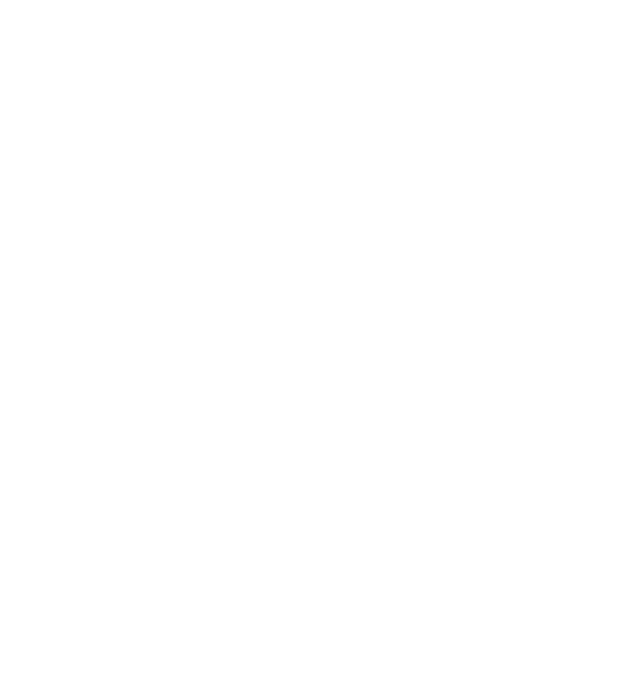
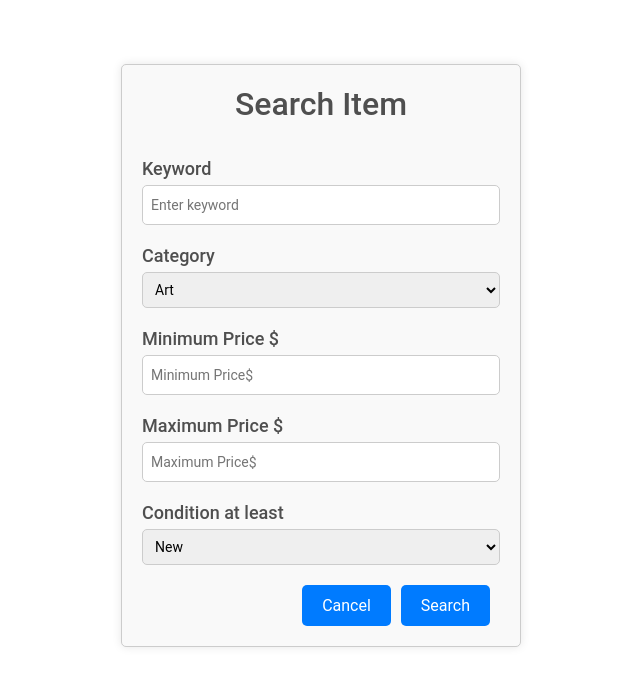
Before and after one commit to leileili1010/Buzzbid, a React (Create React App) app in the folder Phase_3/buzzbid-react/: page /searchitem in a window 1280 px wide. Before the commit this address had no page. Shown: the top 686 px of the page, without its empty margins (319-959 px from the left). Built offline with nearby package versions, Linux system fonts and the light colour scheme.

Commit message:
search item styling done

```diff
--- a/Phase_3/buzzbid-react/src/App.js
+++ b/Phase_3/buzzbid-react/src/App.js
@@ -4,6 +4,7 @@
 import Register from './components/register';
 import Dashboard from "./components/dashboard";
 import ListItem from "./components/listItem";
+import SearchItem from "./components/SearchItem/SearchItem";
 
 function App() {
   return (
@@ -14,6 +15,7 @@
             <Route path="/register" element={<Register/>}/>
             <Route path="/dashboard" element={<Dashboard/>}/>
             <Route path="/listItem" element={<ListItem/>}/>
+            <Route path="/searchitem" element={<SearchItem/>}/>
           </Routes>
         </Router>
       </div>
--- /dev/null
+++ b/Phase_3/buzzbid-react/src/components/SearchItem/SearchItem.css
@@ -0,0 +1,58 @@
+.search-item-form {
+    max-width: 400px;
+    margin: 5% auto;
+    padding: 20px;
+    border: 1px solid #ccc;
+    border-radius: 5px;
+    background-color: #f9f9f9;
+    box-shadow: 0 0 10px rgba(0, 0, 0, 0.1);
+}
+
+.search-item-input {
+    margin-bottom: 20px;
+}
+
+.search-item-form h2 {
+    margin-bottom: 35px;
+    text-align: center;
+}
+
+.search-item-input h4 {
+    margin-bottom: 5px;
+    font-size: 18px;
+}
+
+.search-item-input label {
+    display: block;
+}
+
+.search-item-input select,
+.search-item-input input[type="text"],
+.search-item-input input[type="number"] {
+    width: 100%;
+    padding: 8px;
+    border: 1px solid #ccc;
+    border-radius: 5px;
+    box-sizing: border-box;
+    font-size: 14px;
+}
+
+.search-item-btns {
+    display: flex;
+    justify-content: flex-end;
+}
+
+.search-item-form button {
+    padding: 8px 20px;
+    border: none;
+    border-radius: 5px;
+    background-color: #007bff;
+    color: #fff;
+    font-size: 16px;
+    cursor: pointer;
+    margin-right: 10px;
+}
+
+.search-item-form button:hover {
+    background-color: #0056b3;
+}
--- /dev/null
+++ b/Phase_3/buzzbid-react/src/components/SearchItem/SearchItem.jsx
@@ -0,0 +1,101 @@
+
+import { useState } from "react";
+import "./SearchItem.css";
+const SearchItem = () => {
+    const [keyword, setKeyword] = useState("");
+    const [minPrice, setMinPrice] = useState("");
+    const [maxPrice, setMaxPrice] = useState("");
+    const [condition, setCondition] = useState("");
+    const [category, setCategory] = useState("");
+
+    return (
+        <div>
+            <form className="search-item-form">
+                <h2>Search Item</h2>
+                <div className="search-item-input">
+                    <h4>Keyword</h4>
+                    <label htmlFor="keyword">
+                        <input
+                            type="text"
+                            name="keyword"
+                            value={keyword}
+                            onChange={(e) => setKeyword(e.target.value)}
+                            placeholder="Enter keyword"
+                        />
+                    </label>
+                </div>
+
+                <div className="search-item-input">
+                    <h4>Category</h4>
+                    <label htmlFor="category">
+                        <select
+                            name="category"
+                            value={category}
+                            onChange={(e) => setCategory(e.target.value)}
+                        >
+                            <option disabled value={"placeholder"}>Select a category</option>
+                            <option value="art">Art</option>
+                            <option value="books">Books</option>
+                            <option value="electronics">Electronics</option>
+                            <option value="home & garden">Home & Garden</option>
+                            <option value="supporting goods">Supporting Goods</option>
+                            <option value="toys">Toys</option>
+                            <option value="other">Other</option>
+                        </select>
+                    </label>
+                </div>
+
+                <div className="search-item-input">
+                    <h4>Minimum Price $</h4>
+                    <label htmlFor="min-Price">
+                        <input
+                            type="number"
+                            name="min-Price"
+                            value={minPrice}
+                            onChange={(e) => setMinPrice(e.target.value)}
+                            placeholder="Minimum Price$"
+                        />
+                    </label>
+                </div>
+
+                <div className="search-item-input">
+                    <h4>Maximum Price $</h4>
+                    <label htmlFor="max-price">
+                        <input
+                            type="number"
+                            name="max-price"
+                            value={maxPrice}
+                            onChange={(e) => setMaxPrice(e.target.value)}
+                            placeholder="Maximum Price$"
+                        />
+                    </label>
+                </div>
+
+                <div className="search-item-input">
+                    <h4>Condition at least</h4>
+                    <label htmlFor="condition">
+                        <select
+                            name="condition"
+                            value={condition}
+                            onChange={(e) => setCondition(e.target.value)}
+                        >
+                            <option disabled value={"placeholder"}>Select a condition</option>
+                            <option value="New">New</option>
+                            <option value="Very Good">Very Good</option>
+                            <option value="Good">Good</option>
+                            <option value="Fair">Fair</option>
+                            <option value="Poor">Poor</option>
+                        </select>
+                    </label>
+                </div>
+                <div className="search-item-btns">
+                    <button>Cancel</button>
+                    <button>Search</button>
+                </div>
+            </form>
+
+        </div>
+    )
+}
+
+export default SearchItem;
```
